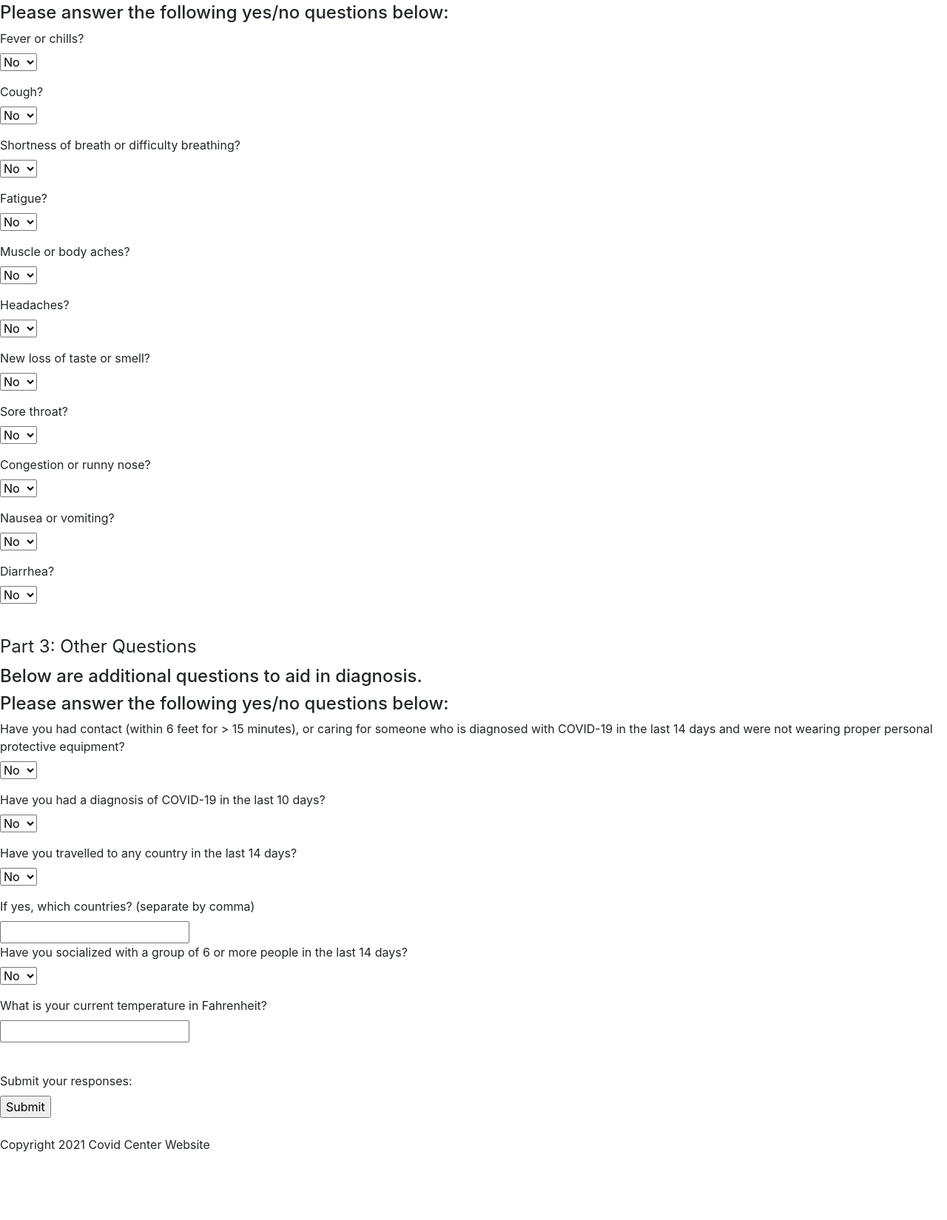
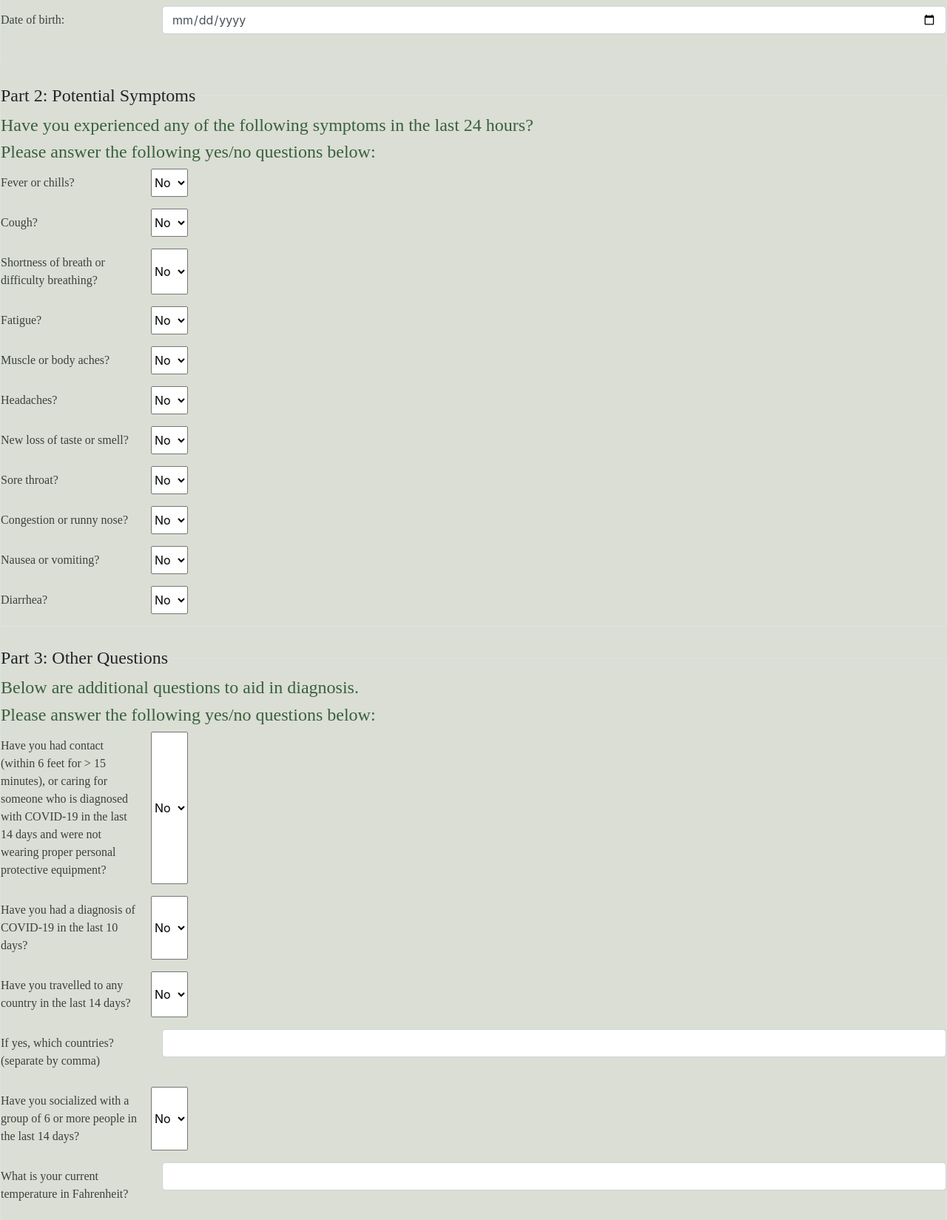
Before and after one commit to t-husnetdinova/webapp_spring2021_covid_center_css, a plain HTML site: page index.html in a window 1280 px wide. Shown: the part 842-2491 px from the top of the page at 74% size. Before the commit the page ends 2401 px from the top, so only its background shows below. Drawn offline with nearby package versions, Linux system fonts and the light colour scheme.

Commit message:
added styles.css

```diff
--- a/index.html
+++ b/index.html
@@ -3,24 +3,27 @@
 <!-- good practive to define page language -->
 <html lang = "en">
     <head>
+        <!-- Include the CSS stylesheet -->
+        <link rel="stylesheet" href="styles.css">
         <title>COVID-19 Center Website</title>
     </head>
     <body>
         <header>
-            <h1>Welcome to the COVID-19 Assessment Website!</h1>
+            <h1>Welcome to the COVID-19 Assessment Website!</h1><br>
             <link rel="stylesheet" href="https://stackpath.bootstrapcdn.com/bootstrap/4.3.1/css/bootstrap.min.css" integrity="sha384-ggOyR0iXCbMQv3Xipma34MD+dH/1fQ784/j6cY/iJTQUOhcWr7x9JvoRxT2MZw1T" crossorigin="anonymous">
         </header>
+
         <section>
-            <h2>Please fill out the form below:</h2>
+            <h2>The answers you provide will be used to determine whether you need to get tested, treated, or hospitalized.</h2>
             <!-- Gather data from user in an appropriate manner -->
             <article>
-                <h4>The answers you provide will be used to determine whether you need to get tested, treated, or hospitalized.</h4>
                 <!-- Define a form -->
                 <!-- form will need an action tag eventually, when we connect a backend to store answers -->
                 <!-- Fun observation: defining a form allows for saved autofill values-->
                 <form>
                     <fieldset class="border">
                         <legend class="w-auto">Part 1: User Information</legend>
+                        <h4>Please provide basic information about yourself:</h4>
                         <!-- Part 1: User Information -->
                         <!-- First name -->
                         <div class="form-group row">
@@ -28,7 +31,7 @@
                                 <label for="fname" class="col-form-label">First name:</label><br>
                             </div>
                             <div class="col-sm-10">
-                                <input type="text" id="fname" name="fname" required class="form-control" placeholder="First Name" required><br>
+                                <input type="text" id="fname" name="fname" class="form-control" placeholder="First Name" required><br>
                             </div>
                         </div>
 
@@ -38,7 +41,7 @@
                                 <label for="lname" class="col-form-label">Last name:</label><br>
                             </div>
                             <div class="col-sm-10">
-                                <input type="text" id="lname" name="lname" required class="form-control" placeholder="Last Name" required><br>
+                                <input type="text" id="lname" name="lname" class="form-control" placeholder="Last Name" required><br>
                             </div>
                         </div>
 
@@ -47,6 +50,7 @@
                         <fieldset class="form-group">
                             <div class="row">
                                 <legend class="col-sm-2 col-form-label">Gender: </legend>
+                            </div>
                             <div class="col-sm-10">
                                 <div class="form-check">
                                     <input type="radio" id="male" name="male" value="male" class="form-check-input">
@@ -75,7 +79,7 @@
                         <div class="form-group row">
                             <label for="email" class="col-sm-2 col-form-label">Email:</label><br>
                             <div class="col-sm-10">
-                                <input type="text" id="email" name="email" required class="form-control" placeholder="example@email.com" required><br>
+                                <input type="text" id="email" name="email" class="form-control" placeholder="example@email.com" required><br>
                             </div>
                         </div>
 
@@ -103,178 +107,214 @@
                         <div class="form-group row">
                             <label for="dob" class="col-sm-2 col-form-label">Date of birth:</label><br>
                             <div class="col-sm-10">
-                                <input type="date" id="dob" name="dob" required class="form-control" placeholder="mm/dd/yyyy"><br>
+                                <input type="date" id="dob" name="dob" required class="form-control"><br>
                             </div>
                         </div>
                     </fieldset><br>
 
                     <!-- Part 2: Symptom questionnaire -->
-                    <fieldset>
-                        <legend>Part 2: Potential Symptoms</legend>
+                    <fieldset class="border">
+                        <legend class="w-auto">Part 2: Potential Symptoms</legend>
                         <h4>Have you experienced any of the following symptoms in the last 24 hours?</h4>
                         <h4>Please answer the following yes/no questions below:</h4>
 
                         <!-- Fever or chills-->
-                        <p>
-                            <label for="fever">Fever or chills?</label><br>
+                        <div class="form-group row">
+                            <label for="fever" class="col-sm-2 col-form-label">Fever or chills?</label><br>
                             <select id="fever" name="fever">
+                                <div class="col-sm-10">
                                     <option value="No">No</option>
                                     <option value="Yes">Yes</option>
+                                </div>
                             </select>
-                        </p>
+                        </div>
 
                         <!-- Cough -->
-                        <p>
-                            <label for="cough">Cough?</label><br>
+                        <div class="form-group row">
+                            <label for="cough" class="col-sm-2 col-form-label">Cough?</label><br>
                             <select id="cough" name="cough">
+                                <div class="col-sm-10">
                                     <option value="No">No</option>
                                     <option value="Yes">Yes</option>
+                                </div>
                             </select>
-                        </p>
+                        </div>
 
                         <!-- Shortness of breath or difficulty breathing -->
-                        <p>
-                            <label for="breath">Shortness of breath or difficulty breathing?</label><br>
+                        <div class="form-group row">
+                            <label for="breath" class="col-sm-2 col-form-label">Shortness of breath or difficulty breathing?</label><br>
                             <select id="breath" name="breath">
+                                <div class="col-sm-10">
                                     <option value="No">No</option>
                                     <option value="Yes">Yes</option>
+                                </div>
                             </select>
-                        </p>
+                        </div>
 
                         <!-- Fatigue -->
-                        <p>
-                            <label for="fatigue">Fatigue?</label><br>
+                        <div class="form-group row">
+                            <label for="fatigue" class="col-sm-2 col-form-label">Fatigue?</label><br>
                             <select id="fatigue" name="fatigue">
+                                <div class="col-sm-10">
                                     <option value="No">No</option>
                                     <option value="Yes">Yes</option>
+                                </div>
                             </select>
-                        </p>
+                        </div>
 
                         <!-- Muscle or body aches -->
-                        <p>
-                            <label for="aches">Muscle or body aches?</label><br>
+                        <div class="form-group row">
+                            <label for="aches" class="col-sm-2 col-form-label">Muscle or body aches?</label><br>
                             <select id="aches" name="aches">
+                                <div class="col-sm-10">
                                     <option value="No">No</option>
                                     <option value="Yes">Yes</option>
+                                </div>
                             </select>
-                        </p>
+                        </div>
 
                         <!-- Headaches-->
-                        <p>
-                            <label for="headache">Headaches?</label><br>
+                        <div class="form-group row">
+                            <label for="headache" class="col-sm-2 col-form-label">Headaches?</label><br>
                             <select id="headache" name="headache">
+                                <div class="col-sm-10">
                                     <option value="No">No</option>
                                     <option value="Yes">Yes</option>
+                                </div>
                             </select>
-                        </p>
+                        </div>
 
                         <!-- New loss of taste or smell-->
-                        <p>
-                            <label for="sense">New loss of taste or smell?</label><br>
+                        <div class="form-group row">
+                            <label for="sense" class="col-sm-2 col-form-label">New loss of taste or smell?</label><br>
                             <select id="sense" name="sense">
+                                <div class="col-sm-10">
                                     <option value="No">No</option>
                                     <option value="Yes">Yes</option>
+                                </div>
                             </select>
-                        </p>
+                        </div>
 
                         <!-- Sore throat -->
-                        <p>
-                            <label for="throat">Sore throat?</label><br>
+                        <div class="form-group row">
+                            <label for="throat" class="col-sm-2 col-form-label">Sore throat?</label><br>
                             <select id="throat" name="throat">
+                                <div class="col-sm-10">
                                     <option value="No">No</option>
                                     <option value="Yes">Yes</option>
+                                </div>
                             </select>
-                        </p>
+                        </div>
 
                         <!-- Congestion or runny nose -->
-                        <p>
-                            <label for="nose">Congestion or runny nose?</label><br>
+                        <div class="form-group row">
+                            <label for="nose" class="col-sm-2 col-form-label">Congestion or runny nose?</label><br>
                             <select id="nose" name="nose">
+                                <div class="col-sm-10">
                                     <option value="No">No</option>
                                     <option value="Yes">Yes</option>
+                                </div>
                             </select>
-                        </p>
+                        </div>
 
                         <!-- Nausea or vomiting -->
-                        <p>
-                            <label for="vom">Nausea or vomiting?</label><br>
+                        <div class="form-group row">
+                            <label for="vom" class="col-sm-2 col-form-label">Nausea or vomiting?</label><br>
                             <select id="vom" name="vom">
+                                <div class="col-sm-10">
                                     <option value="No">No</option>
                                     <option value="Yes">Yes</option>
+                                </div>
                             </select>
-                        </p>
+                        </div>
 
                         <!-- Diarrhea -->
-                        <p>
-                            <label for="stinky">Diarrhea?</label><br>
+                        <div class="form-group row">
+                            <label for="stinky" class="col-sm-2 col-form-label">Diarrhea?</label><br>
                             <select id="stinky" name="stinky">
+                                <div class="col-sm-10">
                                     <option value="No">No</option>
                                     <option value="Yes">Yes</option>
+                                </div>
                             </select>
-                        </p>
+                        </div>
                     </fieldset><br>
 
                     <!-- Part 3: Other Questions -->
-                    <fieldset>
-                        <legend>Part 3: Other Questions </legend>
+                    <fieldset class="border">
+                        <legend class="w-auto">Part 3: Other Questions </legend>
                         <h4>Below are additional questions to aid in diagnosis.</h4>
                         <h4>Please answer the following yes/no questions below:</h4>
 
                         <!-- Have you had contact (within 6 feet for > 15 minutes), or caring for someone who is diagnosed with COVID-19 in the last 14 days and were not wearing proper personal protective equipment? (yes/no) -->
-                        <p>
-                            <label for="contact">Have you had contact (within 6 feet for > 15 minutes), or caring for someone who is diagnosed with COVID-19 in the last 14 days and were not wearing proper personal protective equipment?</label><br>
+                        <div class="form-group row">
+                            <label for="contact" class="col-sm-2 col-form-label">Have you had contact (within 6 feet for > 15 minutes), or caring for someone who is diagnosed with COVID-19 in the last 14 days and were not wearing proper personal protective equipment?</label><br>
                             <select id="contact" name="contact">
+                                <div class="col-sm-10">
                                     <option value="No">No</option>
                                     <option value="Yes">Yes</option>
+                                </div>
                             </select>
-                        </p>
+                        </div>
 
                         <!-- Have you had a diagnosis of COVID-19 in the last 10 days? (yes/no) -->
-                        <p>
-                            <label for="diag">Have you had a diagnosis of COVID-19 in the last 10 days?</label><br>
+                        <div class="form-group row">
+                            <label for="diag" class="col-sm-2 col-form-label">Have you had a diagnosis of COVID-19 in the last 10 days?</label><br>
                             <select id="diag" name="diag">
+                                <div class="col-sm-10">
                                     <option value="No">No</option>
                                     <option value="Yes">Yes</option>
+                                </div>
                             </select>
-                        </p>
+                        </div>
 
                         <!-- Have you travelled to any country in the last 14 days? (yes/no) -->
-                        <fieldset>
-                            <p>
-                                <label for="travel">Have you travelled to any country in the last 14 days?</label><br>
+                        <div class="form-group row">
+                            <label for="travel" class="col-sm-2 col-form-label">Have you travelled to any country in the last 14 days?</label><br>
                             <select id="travel" name="travel">
+                                <div class="col-sm-10">
                                     <option value="No">No</option>
                                     <option value="Yes">Yes</option>
+                                </div>
                             </select>
-                            </p>
+                        </div>
 
                         <!-- If yes, what countries? -->
                         <!-- Dynamics/logic will be added later with javascript-->
-                            <div>
-                                <label for="travelYes">If yes, which countries? (separate by comma)</label><br>
-                                <input type="text" id="travelYes" name="travelYes"><br>
+                        <div class="form-group row">
+                            <div class="col-sm-2">
+                                <label for="travelYes" class="col-form-label">If yes, which countries? (separate by comma)</label><br>
                             </div>
-                        </fieldset>
+                            <div class="col-sm-10">
+                                <input type="text" id="travelYes" name="travelYes" class="form-control"><br>
+                            </div>
+                        </div>
 
                         <!-- Have you socialized with a group of 6 or more people in the last 14 days? (yes/no) -->
-                        <p>
-                            <label for="social">Have you socialized with a group of 6 or more people in the last 14 days?</label><br>
+                        <div class="form-group row">
+                            <label for="social" class="col-sm-2 col-form-label">Have you socialized with a group of 6 or more people in the last 14 days?</label><br>
                             <select id="social" name="social">
+                                <div class="col-sm-10">
                                     <option value="No">No</option>
                                     <option value="Yes">Yes</option>
+                                </div>
                             </select>
-                        </p>
+                        </div>
 
                         <!-- Current temperature -->
-                        <p>
-                            <label for="temp">What is your current temperature in Fahrenheit?</label><br>
-                            <input type="text" id="temp" name="temp" pattern="[0-9]"><br>
-                        </p>
+                        <div class="form-group row">
+                            <div class="col-sm-2">
+                                <label for="temp" class="col-form-label" >What is your current temperature in Fahrenheit?</label><br>
+                            </div>
+                            <div class="col-sm-10">
+                                <input type="text" id="temp" name="temp" pattern="[0-9]" class="form-control"><br>
+                            </div>
+                        </div>
                     </fieldset>
 
                     <!-- Submit the form -->
                     <br>
-                    <label for="submit">Submit your responses:</label><br>
+                    <label for="submit" >Submit your responses:</label><br>
                     <input type="submit" id="submit">
 
                 </form>
--- /dev/null
+++ b/styles.css
@@ -0,0 +1,44 @@
+body {
+    background-color: #DADED4 !important;
+    padding-top: 85px;
+    font-family: 'Times New Roman', serif;
+}
+
+h1 {
+    font-family: 'Times New Roman', serif;
+    font-weight: 600;
+    font-size: 72px;
+    color: #3C403D;
+    text-align: center;
+}
+
+h2, h4 {
+    font-family: 'Times New Roman', serif;
+    font-weight: 400;
+    font-size: 20px;
+    color: #39603D;
+    line-height: 1.5;
+}
+
+legend {
+    font-family: 'Times New Roman', serif;
+    color: #3C403D;
+}
+
+label {
+    font-family: 'Times New Roman', serif;
+    font-size: 16px;
+    color: #3C403D;
+}
+
+footer {
+    font-family: 'Times New Roman', serif;
+    font-weight: 400;
+    font-size: 16px;
+    color: #39603D;
+    line-height: 1.5;
+}
+
+.id {
+    background-color: #fefbd8 !important;
+}
```
Also changed, not shown: package-lock.json (added). Lines whose indentation alone changed are shown as unchanged.
